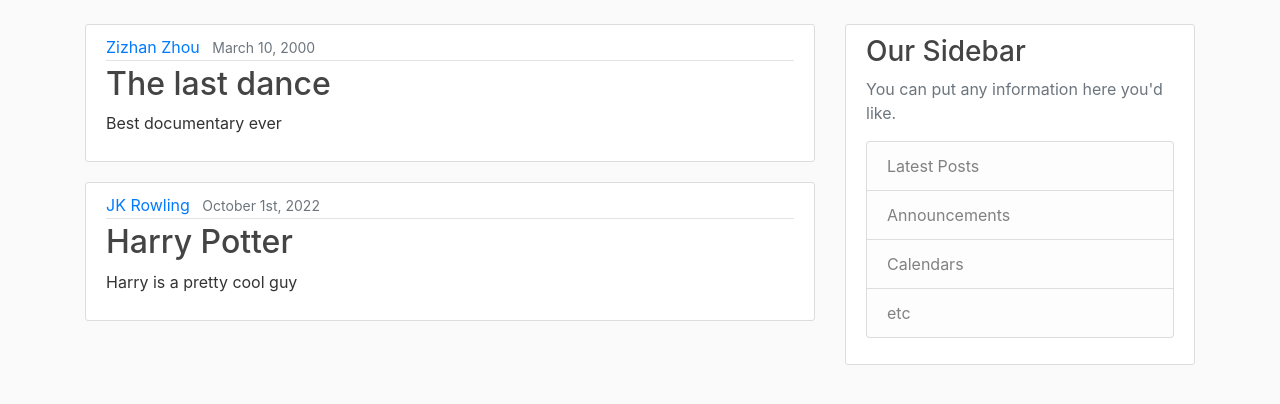
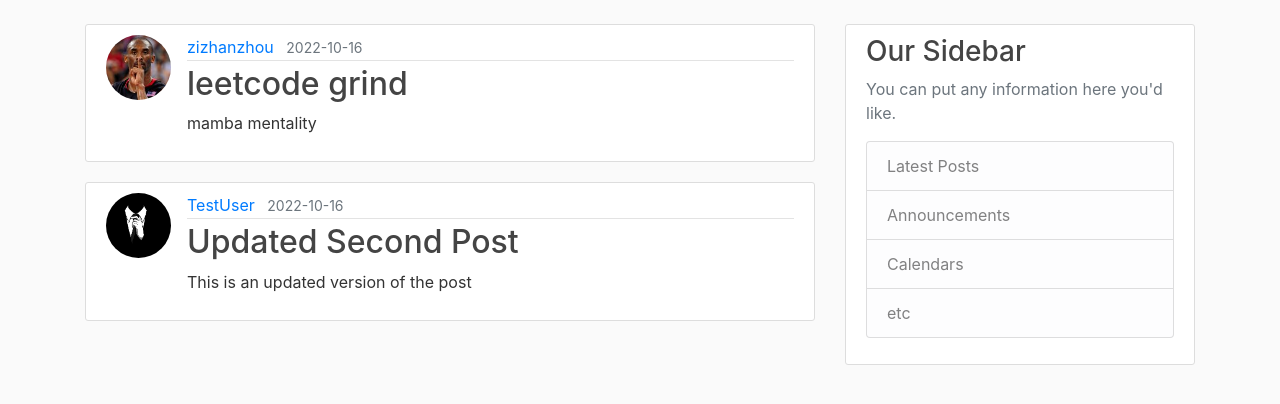
Before and after one commit to Zoz24/flaskBlog, a Flask app: page / in a window 1280 px wide. Shown: the part 56-460 px from the top of the page. Run offline with Flask 2, Linux system fonts and the light colour scheme; data comes from the database, SQL or seed files in the repository; both versions use the stored data as it was after the commit.

Commit message:
added update and delete method for post

```diff
--- a/flaskblog/routes.py
+++ b/flaskblog/routes.py
@@ -1,10 +1,11 @@
+from dataclasses import dataclass
 import secrets
 import os
 from PIL import Image
 from flaskblog.models import User, Post
 from flaskblog import app, db, bcrypt
-from flask import render_template, url_for, flash, redirect, request
-from flaskblog.forms import RegistrationForm, LoginForm, UpdateAccountForm
+from flask import render_template, url_for, flash, redirect, request, abort
+from flaskblog.forms import RegistrationForm, LoginForm, UpdateAccountForm, PostForm
 from flask_login import login_user, current_user, logout_user, login_required
 # with app.app_context():
 #         db.create_all()
@@ -12,24 +13,11 @@ from flask_login import login_user, current_user, logout_user, login_required
 #         db.session.add(user_1)
 # user_2 = User(username='xixi', email='xixi@demo.com', password='password')
 
-posts = [
-    {
-        'author': 'Zizhan Zhou',
-        'title': 'The last dance',
-        'content': 'Best documentary ever',
-        'date_posted': 'March 10, 2000'
-    },
-    {
-        'author': 'JK Rowling',
-        'title': 'Harry Potter',
-        'content': 'Harry is a pretty cool guy',
-        'date_posted': 'October 1st, 2022'
-    }
-]
 
 @app.route("/")
 @app.route("/home")
 def home():
+    posts = Post.query.all()
     return render_template('home.html', posts=posts)
 
 @app.route("/about")
@@ -101,3 +89,51 @@ def account():
         form.email.data = current_user.email
     image_file = url_for('static', filename='profile_pics/' + current_user.image_file)
     return render_template('account.html', title='Account', image_file=image_file, form=form)
+
+@app.route("/post/new", methods=['GET', 'POST'])
+@login_required
+def new_post():
+    form = PostForm()
+    if form.validate_on_submit():
+        post = Post(title=form.title.data, content=form.content.data, author=current_user)
+        db.session.add(post)
+        db.session.commit()
+        flash('your post has been created!', 'success')
+        return redirect(url_for('home'))
+    return render_template('create_post.html', title='New Post', form=form, legend='New Post')
+
+@app.route("/post/<int:post_id>")
+def post(post_id):
+    post = Post.query.get_or_404(post_id)
+    return render_template('post.html', title=post.title, post=post)
+
+
+@app.route("/post/<int:post_id>/update", methods=['GET', 'POST'])
+@login_required
+def update_post(post_id):
+    post = Post.query.get_or_404(post_id)
+    if post.author != current_user:
+        abort(403)
+    form = PostForm()
+    if form.validate_on_submit():
+        post.title = form.title.data
+        post.content = form.content.data
+        db.session.commit()
+        flash('Your post has been updated', 'success')
+        return redirect(url_for('post', post_id=post.id))
+    elif request.method == 'GET':
+        form.title.data = post.title
+        form.content.data = post.content
+    return render_template('create_post.html', title='Update Post', form=form, legend='Update Post')
+
+
+@app.route("/post/<int:post_id>/delete", methods=['POST'])
+@login_required
+def delete_post(post_id):
+    post = Post.query.get_or_404(post_id)
+    if post.author != current_user:
+        abort(403)
+    db.session.delete(post)
+    db.session.commit()
+    flash('Your post has been deleted', 'success')
+    return redirect(url_for('home'))
--- a/flaskblog/templates/home.html
+++ b/flaskblog/templates/home.html
@@ -2,12 +2,13 @@
 {% block content %}
     {% for post in posts%}
     <article class="media content-section">
+        <img class="rounded-circle article-img" src="{{ url_for('static', filename='profile_pics/' + post.author.image_file) }}">
         <div class="media-body">
           <div class="article-metadata">
-            <a class="mr-2" href="#">{{ post.author }}</a>
-            <small class="text-muted">{{ post.date_posted }}</small>
+            <a class="mr-2" href="#">{{ post.author.username }}</a>
+            <small class="text-muted">{{ post.date_posted.strftime('%Y-%m-%d') }}</small>
           </div>
-          <h2><a class="article-title" href="#">{{ post.title }}</a></h2>
+          <h2><a class="article-title" href="{{ url_for('post', post_id=post.id) }}">{{ post.title }}</a></h2>
           <p class="article-content">{{ post.content }}</p>
         </div>
     </article>
--- a/flaskblog/templates/layout.html
+++ b/flaskblog/templates/layout.html
@@ -31,6 +31,7 @@
               <!-- Navbar Right Side -->
               <div class="navbar-nav">
                 {% if current_user.is_authenticated %}
+                  <a class="nav-item nav-link" href="{{ url_for('new_post') }}">New Post</a>
                   <a class="nav-item nav-link" href="{{ url_for('account') }}">Account</a>
                   <a class="nav-item nav-link" href="{{ url_for('logout') }}">Logout</a>
                 {% else %}
```
Also changed, not shown: flaskblog/forms.py (+7 -1 lines), flaskblog/templates/create_post.html (added, +43 -0 lines), flaskblog/templates/post.html (added, +42 -0 lines), instance/site.db.
